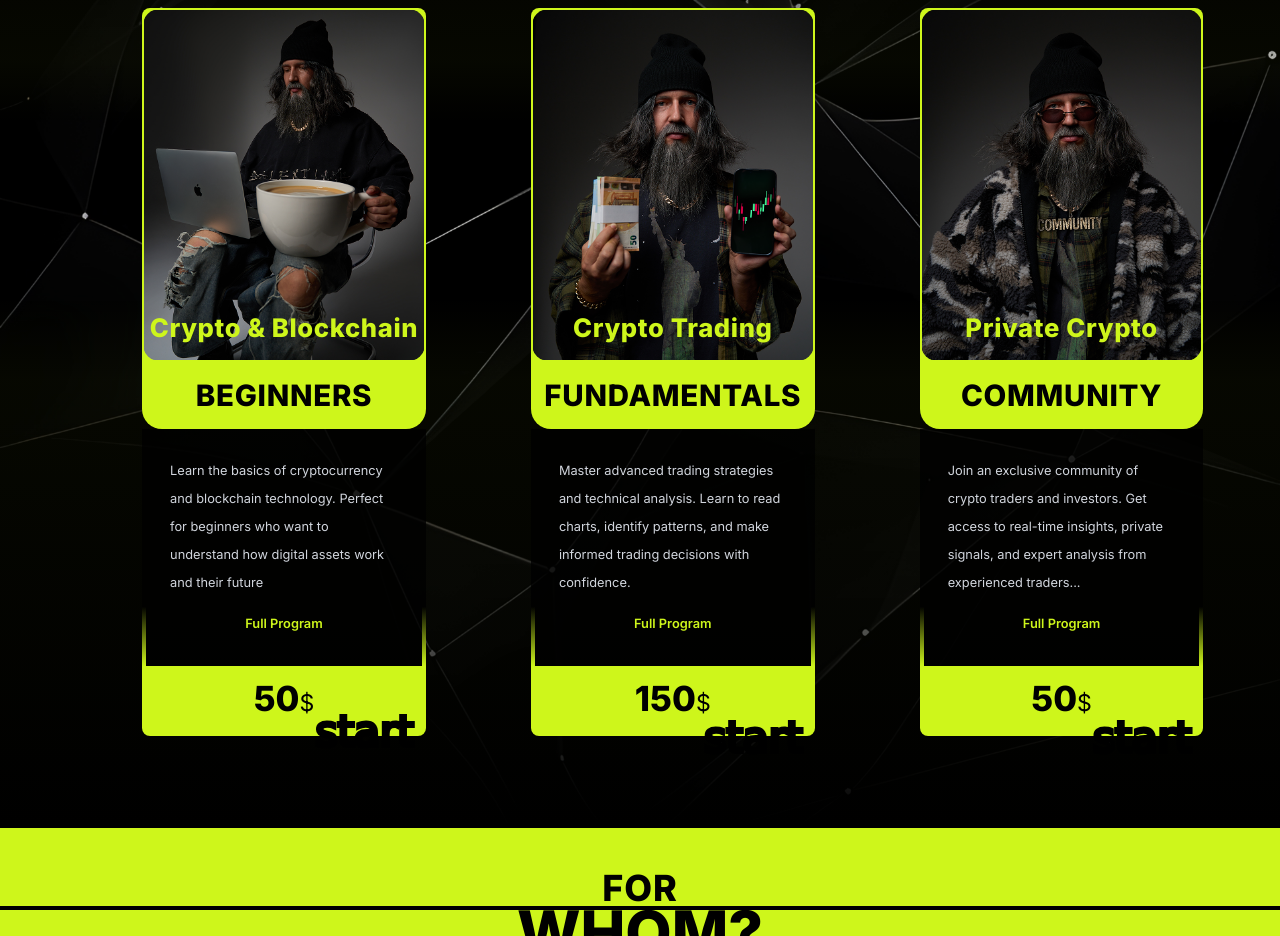
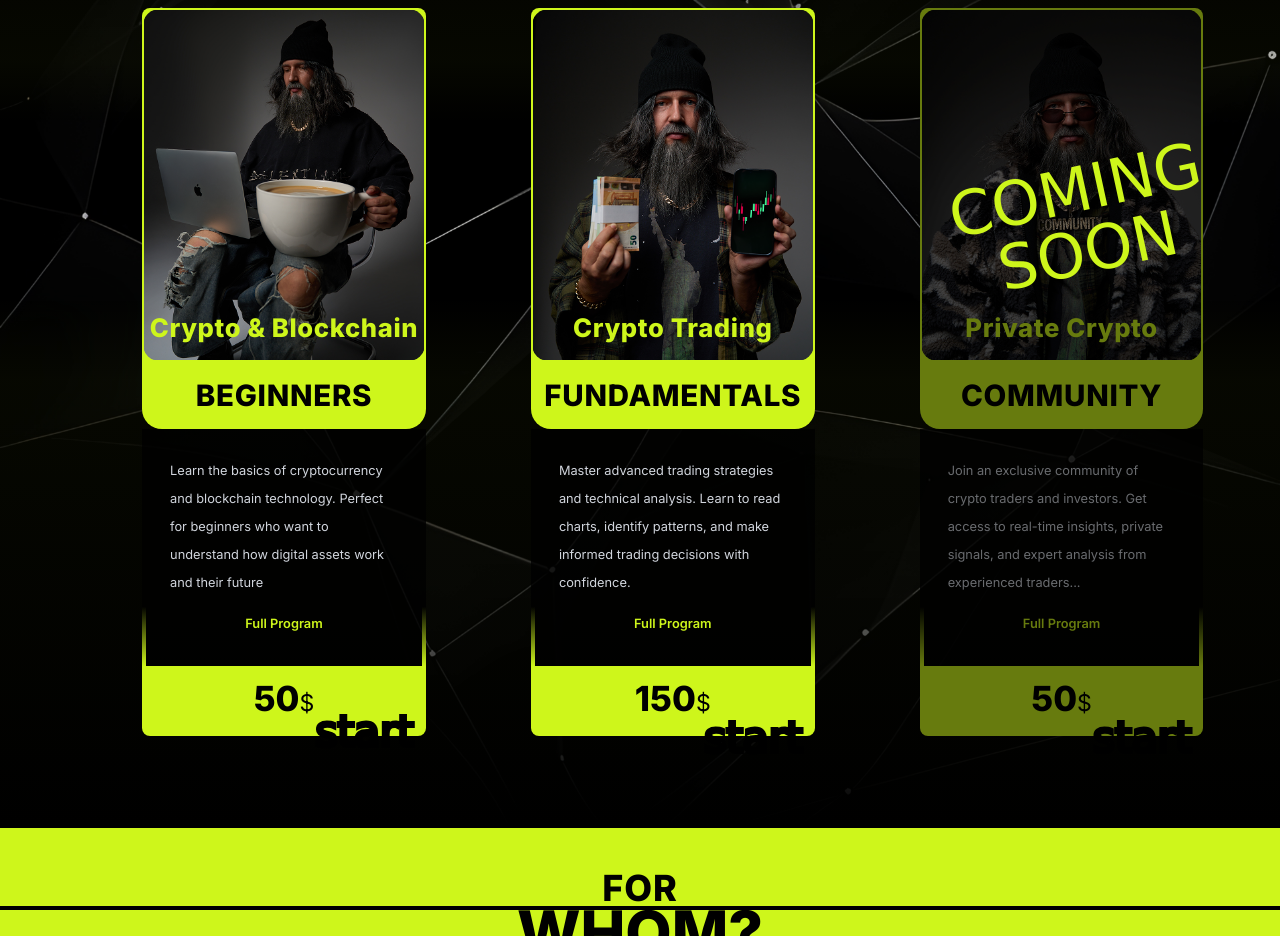
Before and after one commit to Viktor1905/crypto_onepage_refactor, a website: page index.html in a window 1280 px wide. Shown: the part 1240-2176 px from the top of the page. Drawn offline with Linux system fonts and the light colour scheme; a web font is replaced by a local one.

Commit message:
feat: coming soon added

```diff
--- a/index.html
+++ b/index.html
@@ -132,7 +132,7 @@
                 <div class="  transition-colors scroll-animate-scale rounded-[20px] flex flex-col">
                     <!-- Image Section -->
                     <div class="flex items-end justify-center rounded-t-lg bg-lime-green">
-                        <img src="images/lorem-1.png" alt="Crypto Trading Course" class="w-auto object-contain rounded-[20px]">
+                        <img src="images/crypto-beginners.png" alt="Crypto Trading Course" class="w-auto object-contain rounded-[20px]">
                         <h3 class="absolute text-[2vw] 3xl:text-[39px] text-lime-green font-black tracking-wide mb-4">Crypto & Blockchain</h3>
                     </div>
 
@@ -177,7 +177,7 @@
                 <div class="transition-colors scroll-animate-scale rounded-[20px] flex flex-col">
                     <!-- Image Section -->
                     <div class="flex items-end justify-center rounded-t-lg bg-lime-green">
-                        <img src="images/lorem-2.png" alt="Crypto Trading Course" class="w-auto object-contain rounded-[20px]">
+                        <img src="images/crypto-trading.png" alt="Crypto Trading Course" class="w-auto object-contain rounded-[20px]">
                         <h3 class="absolute text-[2vw] 3xl:text-[39px] text-lime-green font-black tracking-wide mb-4">Crypto Trading</h3>
                     </div>
 
@@ -222,16 +222,18 @@
                 <!-- Program 3: Private Crypto - COMMUNITY -->
                 <div class="transition-colors scroll-animate-scale rounded-[20px] flex flex-col">
                     <!-- Image Section -->
-                    <div class="flex items-end justify-center rounded-t-lg bg-lime-green">
-                        <img src="images/lorem-3.png" alt="Crypto Trading Course" class="w-auto object-contain rounded-[20px]">
+                    <div class="flex items-end justify-center rounded-t-lg bg-lime-green brightness-[0.5]">
+                        <img src="images/Crypto-community.png" alt="Crypto Trading Course" class="w-auto object-contain rounded-[20px]">
                         <h3 class="absolute text-[2vw] 3xl:text-[39px] text-lime-green font-black tracking-wide mb-4">Private Crypto</h3>
                     </div>
-
+                    <div class="absolute transform-[rotate(-12.21deg)] top-[21%] left-[12%] !brightness-[1] text-center">
+                        <span class="text-lime-green knewave text-[4.8vw] 3xl:text-[93px] leading-[4.5vw] 3xl:leading-[88px]">COMING<br> SOON</span>
+                    </div>
                     <!-- Content Section -->
-                    <div class="py-[16px] bg-lime-green text-center rounded-b-[20px]">
+                    <div class="py-[16px] bg-lime-green text-center rounded-b-[20px] brightness-[0.5]">
                         <h3 class="text-black text-[2.3vw] 3xl:text-[45px] font-extrablack uppercase tracking-wide">COMMUNITY</h3>
                     </div>
-                    <div class="relative text-[1vw] 3xl:text-[20px] tracking-normal leading-[2.2vw] 3xl:leading-[42px]">
+                    <div class="relative text-[1vw] 3xl:text-[20px] tracking-normal leading-[2.2vw] 3xl:leading-[42px] brightness-[0.5]">
                         <!-- Gradient borders -->
                         <div class="absolute left-0 top-0 w-1 h-full bg-gradient-to-b from-transparent from-0% via-transparent via-75% to-lime-green to-100%"></div>
                         <div class="absolute right-0 top-0 w-1 h-full bg-gradient-to-b from-transparent from-0% via-transparent via-75% to-lime-green to-100%"></div>
@@ -256,8 +258,8 @@
                     </div>
 
                     <!-- Price Section -->
-                    <div class="relative bg-lime-green rounded-b-lg p-4">
-                        <a href="/register" class="pointer">
+                    <div class="relative bg-lime-green rounded-b-lg p-4 brightness-[0.5]">
+                        <a href="#" >
                         <div class="text-black text-[2.7vw] 3xl:text-[53px] font-extrablack text-center">50<span class="text-gray-black font-medium text-[1.8vw] 3xl:text-[32px] tracking-normal">$</span></div>
                         <span class="absolute bottom-[-13px] right-3 z-15 text-white font-normal knewave text-[3.3vw] 3xl:text-[64px] leading-[1.8vw] 3xl:leading-[34px] text-outline">start</span>
                         </a>
```
Also changed, not shown: images/Crypto-community.png (renamed from images/lorem-3.png), images/crypto-beginners.png (renamed from images/lorem-1.png), images/crypto-trading.png (renamed from images/lorem-2.png), src/output.css.
